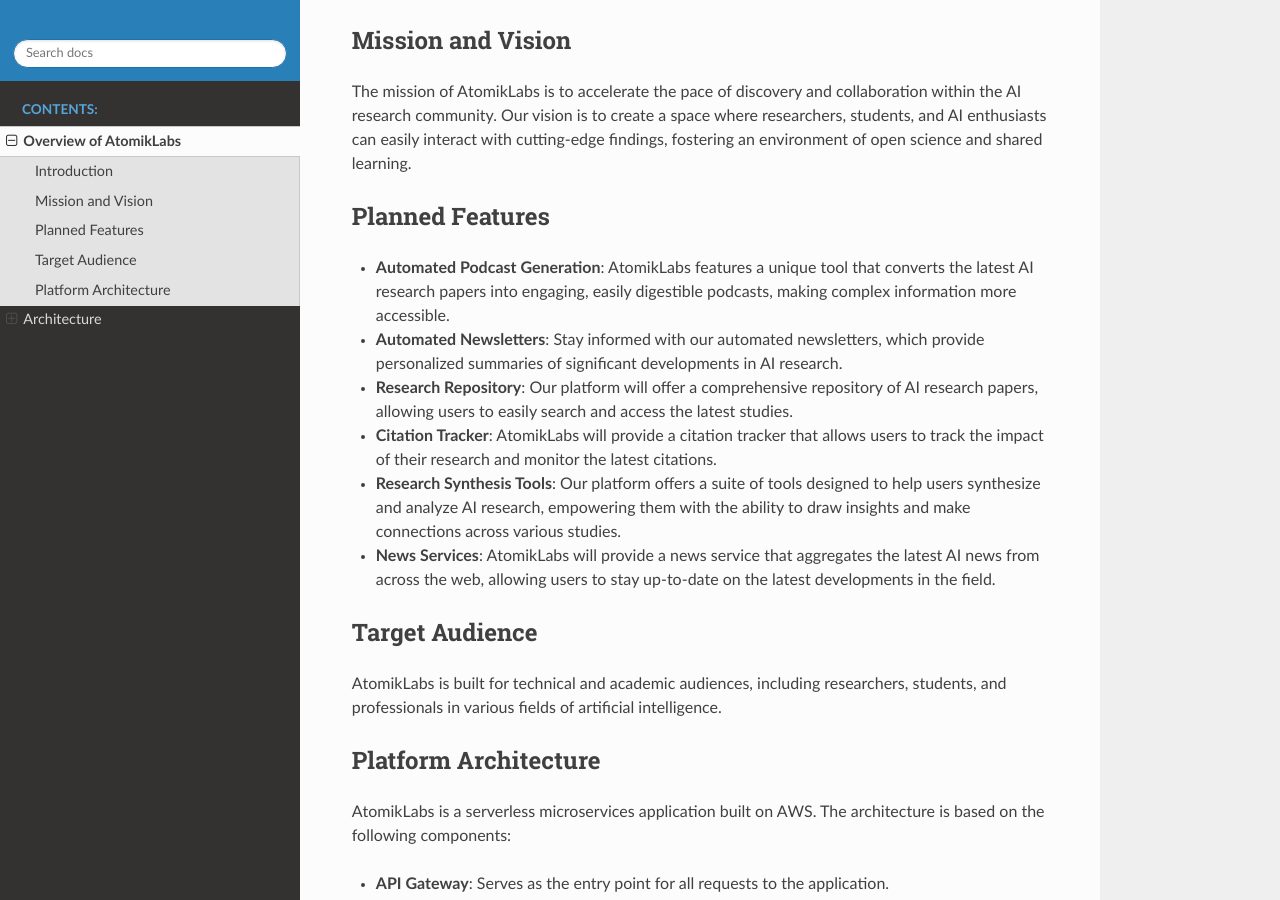
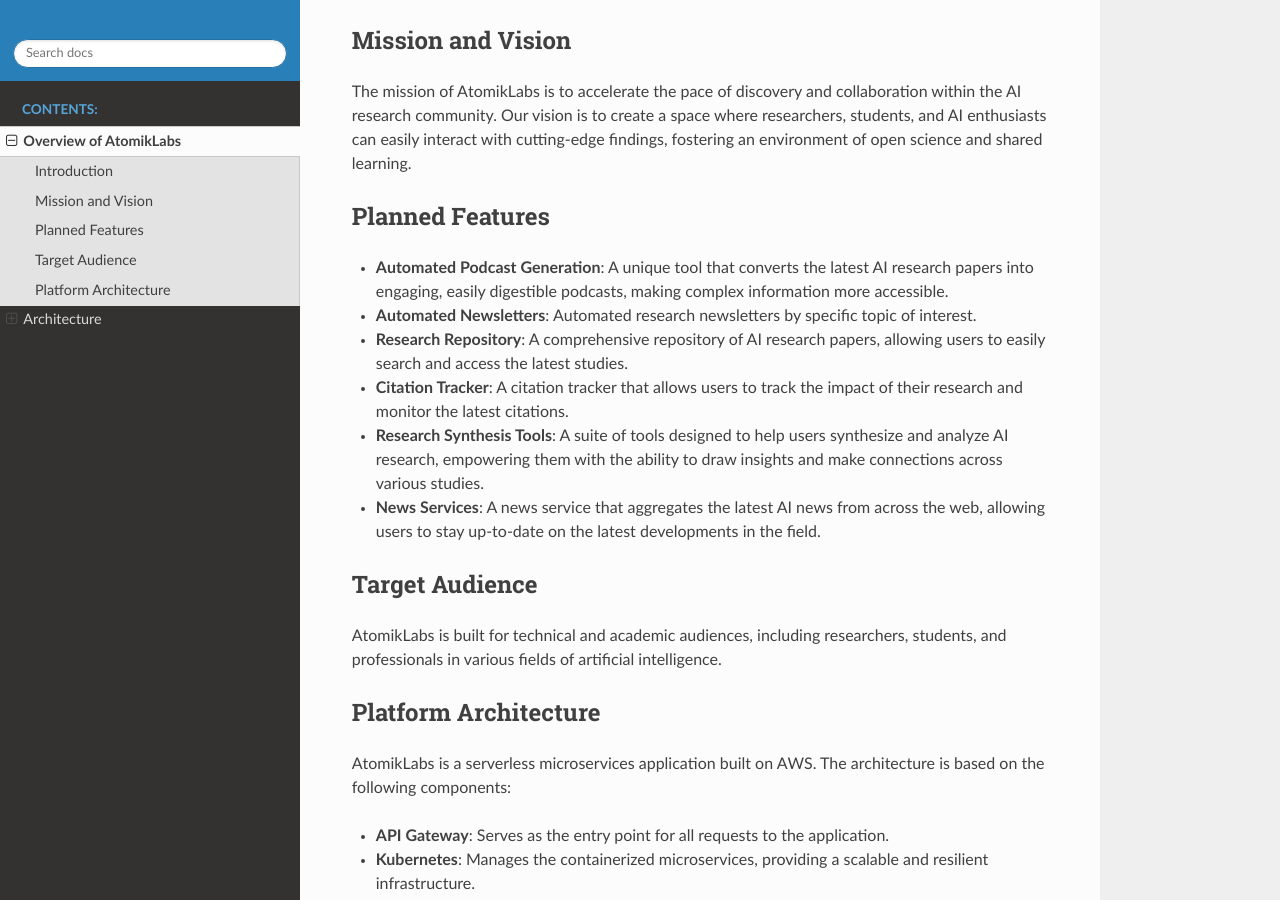
Before and after one commit to AtomikLabs/aws-iac, a Sphinx documentation site: the page built from docs/overview.rst, in a window 1280 px wide and 900 px high, scrolled down 288 px. Built offline with Sphinx 7.4.7 and the Read the Docs theme 2.0.0, drawn with Linux system fonts in a browser that asks for light colours.

Commit message:
Update text

```diff
--- a/docs/overview.rst
+++ b/docs/overview.rst
@@ -14,12 +14,12 @@
 Planned Features
 -----------------
 
-- **Automated Podcast Generation**: AtomikLabs features a unique tool that converts the latest AI research papers into engaging, easily digestible podcasts, making complex information more accessible.
-- **Automated Newsletters**: Stay informed with our automated newsletters, which provide personalized summaries of significant developments in AI research.
-- **Research Repository**: Our platform will offer a comprehensive repository of AI research papers, allowing users to easily search and access the latest studies.
-- **Citation Tracker**: AtomikLabs will provide a citation tracker that allows users to track the impact of their research and monitor the latest citations.
-- **Research Synthesis Tools**: Our platform offers a suite of tools designed to help users synthesize and analyze AI research, empowering them with the ability to draw insights and make connections across various studies.
-- **News Services**: AtomikLabs will provide a news service that aggregates the latest AI news from across the web, allowing users to stay up-to-date on the latest developments in the field.
+- **Automated Podcast Generation**: A unique tool that converts the latest AI research papers into engaging, easily digestible podcasts, making complex information more accessible.
+- **Automated Newsletters**: Automated research newsletters by specific topic of interest.
+- **Research Repository**: A comprehensive repository of AI research papers, allowing users to easily search and access the latest studies.
+- **Citation Tracker**: A citation tracker that allows users to track the impact of their research and monitor the latest citations.
+- **Research Synthesis Tools**: A suite of tools designed to help users synthesize and analyze AI research, empowering them with the ability to draw insights and make connections across various studies.
+- **News Services**: A news service that aggregates the latest AI news from across the web, allowing users to stay up-to-date on the latest developments in the field.
 
 Target Audience
 ---------------
```
